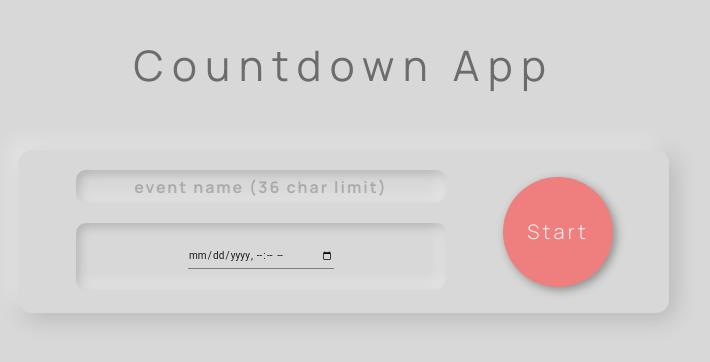
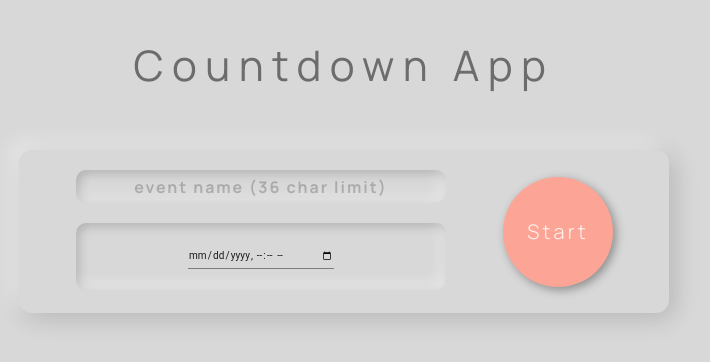
Before and after one commit to imbrikis/countdown-timer-2, a React (Create React App) app: page / in a window 1280 px wide. Shown: the top 362 px of the page, without its empty margins (296-1006 px from the left). Built offline with nearby package versions, Linux system fonts and the light colour scheme.

Commit message:
countdown user submit logic

```diff
--- a/src/components/AddEvent.js
+++ b/src/components/AddEvent.js
@@ -4,8 +4,9 @@ import TextField from '@material-ui/core/TextField'
 
 const AddEvent = ({ addCountdown }) => {
 
-  const [startDate, setStartDate] = useState(new Date());
-  const [input, setInput] = useState('')
+  const [dateInput, setDateInput] = useState('')
+  const [titleInput, setTitleInput] = useState('')
+  // const [countdowns, setCountdowns] = useState([])
 
   const useStyles = makeStyles((theme) => ({
     root: {
@@ -20,12 +21,10 @@ const AddEvent = ({ addCountdown }) => {
       alignItems: 'center',
       justifyContent: 'center',
       padding: '1rem 2rem',
-      border: 'none',
       fontFamily: 'Manrope',
       fontSize: '1.6rem',
       color: 'rgba(36, 36, 36, 0.75)',
       textAlign: 'center',
-      width: '37rem',
       height: '6.7rem',
       overflow: 'hidden'
     }
@@ -33,27 +32,32 @@ const AddEvent = ({ addCountdown }) => {
 
   const classes = useStyles()
 
-  // const inputChange = e => {
-  //   setInput(e)
-  //   console.log(input)
-  // }
+  const submitCountdown = () => {
+    return ((dateInput && titleInput) ?
+    (
+      console.log(dateInput, titleInput),
+      addCountdown(titleInput, dateInput),
+      setTitleInput(''),
+      setDateInput('')
+    ) :
+    console.log(`one or more entries are empty - date:${dateInput}, title:${titleInput}`))
+    // e.preventDefault()
+    // return (
+    //   document.querySelector('.datepicker').value !== '' ?
+    //   addCountdown(document.querySelector('.datepicker').value) :
+    //   null
+    // )
 
-  // const submitCountdownDate = e => {
-  //   e.preventDefault()
-  //   return (
-  //     document.querySelector('.datepicker').value !== '' ?
-  //     addCountdown(document.querySelector('.datepicker').value) :
-  //     null
-  //   )
-  // }
+  }
 
   return (
     <div className="add-event-container">
       <form>
         <div className="input-cal-wrapper">
-          <input className="input-event-name" type="text" placeholder="event name (36 char limit)" />
+          <input className="input-event-name" type="text" placeholder="event name (36 char limit)" value={titleInput} onChange={e => setTitleInput(e.target.value)} />
             <TextField
               id="datetime-local"
+              value={dateInput}
               classes={{
                 root: classes.root
               }}
@@ -61,13 +65,15 @@ const AddEvent = ({ addCountdown }) => {
               InputLabelProps={{
                 shrink: true,
               }}
+              onChange={e => setDateInput(e.target.value)}
             />
         </div>
         <div className="button-wrapper">
           <div
-            disabled={!input}
+            disabled={!dateInput || !titleInput}
             type="submit"
             className="btn-submit"
+            onClick={submitCountdown}
           >Start</div>
         </div>
       </form>
--- a/src/components/App.js
+++ b/src/components/App.js
@@ -6,16 +6,9 @@ const App = () => {
 
   const [countdowns, setCountdowns] = useState([])
 
-  const addCountdown = countdown => {
-    setCountdowns([...countdowns, countdown])
+  const addCountdown = (titleInput, dateInput) => {
+    setCountdowns([...countdowns, {titleInput, dateInput}])
   }
-
-  const renderCountdowns =
-    countdowns.map(item => {
-      return (
-        <Countdown countdownDate={item} />
-      )
-    })
 
   return (
     <div className="app-container">
@@ -23,7 +16,13 @@ const App = () => {
         <h1>Countdown App</h1>
       </div>
       <AddEvent addCountdown={addCountdown} />
-      <div className="countdown-container">{renderCountdowns}</div>
+      <div className="countdown-container">
+        {countdowns.map(item => {
+          return (
+            <Countdown titleInput={item.titleInput} dateInput={item.dateInput} />
+          )
+        })}
+      </div>
     </div>
   )
 }
--- a/src/components/Countdown.js
+++ b/src/components/Countdown.js
@@ -1,9 +1,12 @@
 import React from 'react'
 import './Countdown.css'
 
-const Countdown = ({ countdownDate }) => {
+const Countdown = ({ titleInput, dateInput }) => {
   return (
-    <div className="countdown">{countdownDate}</div>
+    <div className="countdown">
+      <h1>{titleInput}</h1>
+      <h1>{dateInput}</h1>
+    </div>
   )
 }
 
--- a/src/styles/AddEvent.css
+++ b/src/styles/AddEvent.css
@@ -81,7 +81,7 @@ input::placeholder {
   width: 11rem;
   height: 11rem;
   border-radius: 50%;
-  background: #EF7F7F;
+  background: #3ad144;
   color: rgba(255, 255, 255, 0.87);
   font-size: 2rem;
   font-weight: 300;
@@ -104,3 +104,11 @@ input::placeholder {
 .btn-submit:focus {
   user-select: none;
 }
+
+.btn-submit[disabled],
+.btn-submit[disabled]:hover,
+.btn-submit[disabled]:active {
+  background: #fca596;
+  cursor: default;
+  box-shadow: 3px 3px 10px rgba(0, 0, 0, 0.35);
+}
```
Also changed, not shown: 1 other file (tests, documents, lock files or other folders).
